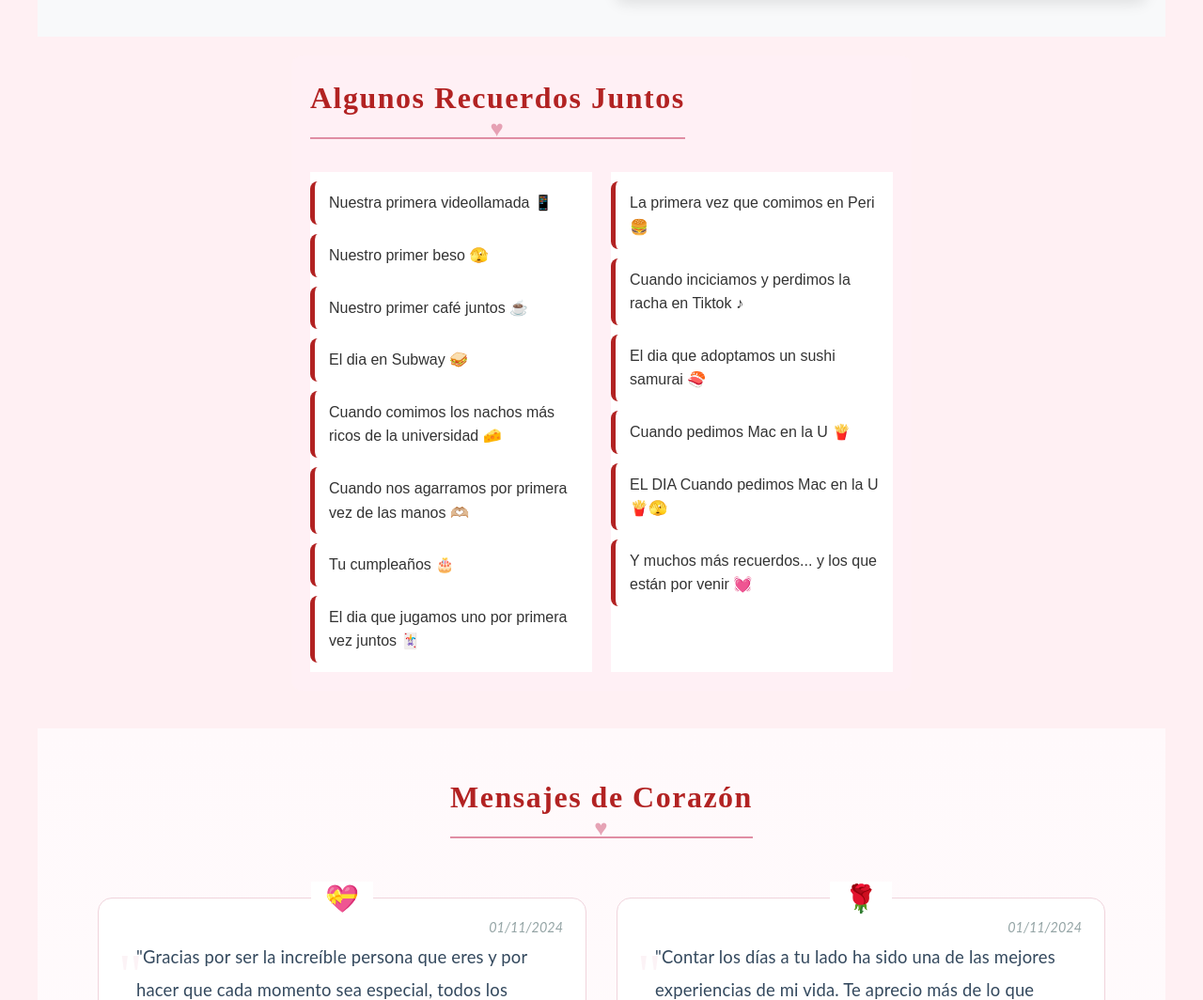
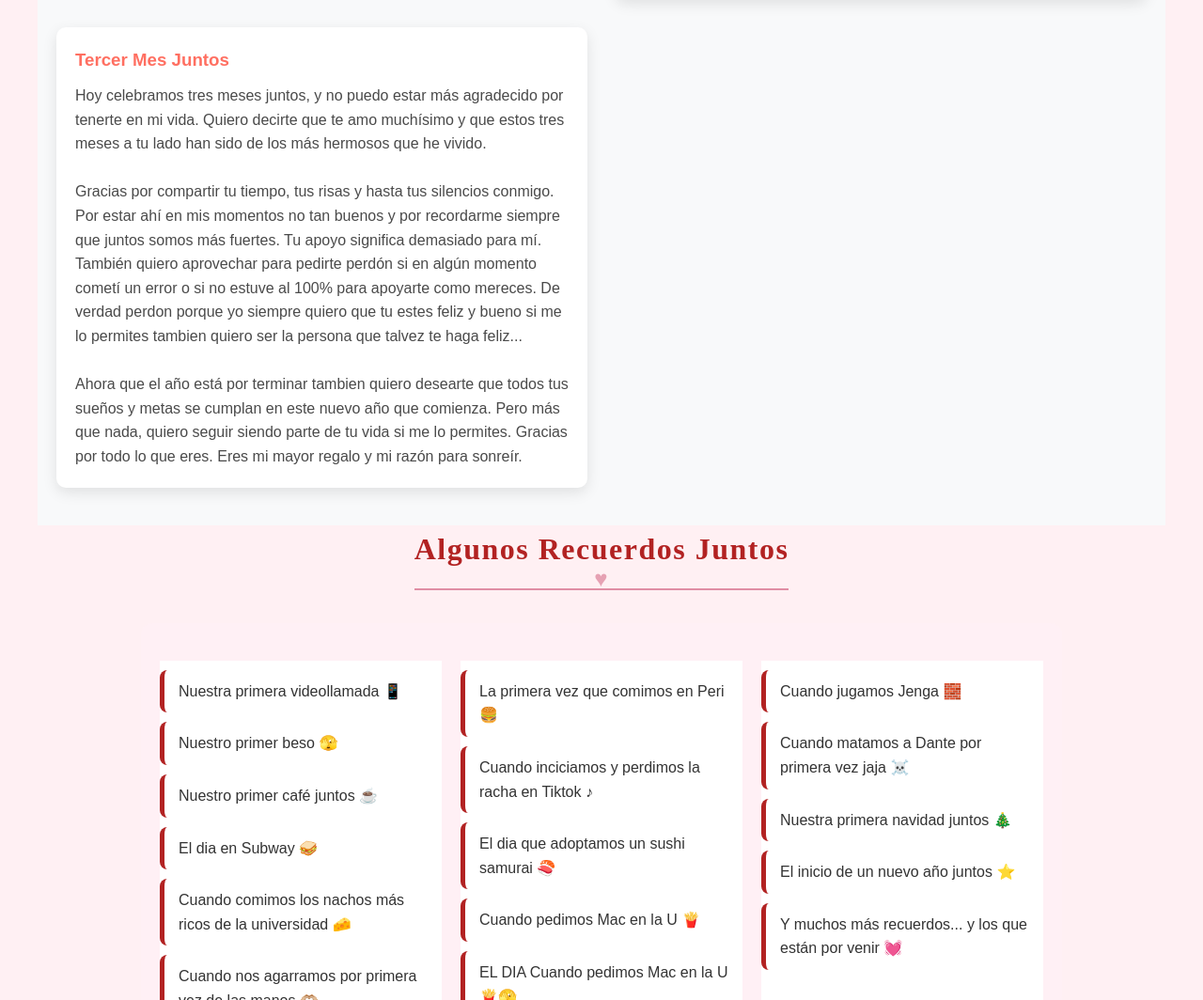
Before and after one commit to dquinonez04/PMS, a plain HTML site: page index.html in a window 1280 px wide. Shown: the part 1736-2800 px from the top of the page at 94% size. Drawn offline with nearby package versions, Linux system fonts and the light colour scheme.

Commit message:
tercer commit 3er mes

```diff
--- a/index.html
+++ b/index.html
@@ -40,7 +40,7 @@
                 <!-- <h2>Nuestros Meses Juntos</h2> -->
                 <ul class="months-list">
                     <li class="month completed">Primer Mes</li>
-                    <li class="month loading">Segundo Mes</li>
+                    <li class="month completed">Segundo Mes</li>
                     <li class="month">Tercer Mes</li>
                     <!-- <li class="month">Cuarto Mes</li>
                 <li class="month">Quinto Mes</li>
@@ -143,6 +143,8 @@
                         y vamos por muchos meses más juntos mi amor!
                     </p>
 
+
+
                     <!-- He descubierto que a tu lado todo tiene un sentido diferente. Las cosas más pequeñas, como una tarde tranquila o un paseo sin rumbo,
                     se transforman en recuerdos inolvidables cuando estoy contigo. Y es que contigo he aprendido que la felicidad no está en los grandes
                     gestos, sino en la sencillez de cada día, en esos pequeños momentos que compartimos y que llenan mi corazón de alegría.
@@ -157,11 +159,39 @@
                     y por cada nueva aventura que nos espera. Estoy emocionado por el futuro y feliz de poder compartirlo contigo.
                 </div> -->
                 </div>
+
+                <div class="meaning-text">
+                    <h3>Tercer Mes Juntos</h3>
+                    <p>
+                        Hoy celebramos tres meses juntos, y no puedo estar más agradecido por tenerte en mi vida.
+                        Quiero decirte que te amo muchísimo y que estos tres meses a tu lado han sido de los más
+                        hermosos que he vivido.
+                        <br>
+                        <br>
+
+                        Gracias por compartir tu tiempo, tus risas y hasta tus silencios conmigo. Por estar ahí en
+                         mis momentos no tan buenos y por recordarme siempre que juntos somos más fuertes. Tu apoyo
+                          significa demasiado para mí.
+                        <br>
+                        También quiero aprovechar para pedirte perdón si en algún momento cometí un error o si no
+                        estuve al 100% para apoyarte como mereces. De verdad perdon porque yo siempre quiero que tu
+                        estes feliz y bueno si me lo permites tambien quiero ser la persona que talvez te haga feliz...
+                        <br>
+                        <br>
+
+                        Ahora que el año está por terminar tambien quiero desearte que todos tus sueños y metas se cumplan
+                         en este nuevo año que comienza. Pero más que nada, quiero seguir siendo parte de tu vida si me lo permites.
+
+                        Gracias por todo lo que eres. Eres mi mayor regalo y
+                         mi razón para sonreír.
+                            </p>
+                </div>
         </section>
 
         <!-- Recuerdos Juntos Section -->
+        <h2 class="section-title">Algunos Recuerdos Juntos</h2>
         <section id="recuerdos-juntos" class="shared-memories-section">
-            <h2 class="section-title">Algunos Recuerdos Juntos</h2>
+
             <!-- Contenedor de listas -->
             <div class="memories-container">
                 <!-- Lista de Recuerdos 1 -->
@@ -182,7 +212,17 @@
                     <li>El dia que adoptamos un sushi samurai 🍣</li>
                     <li>Cuando pedimos Mac en la U 🍟 </li>
                     <li>EL DIA Cuando pedimos Mac en la U 🍟🫣 </li>
+                    <li>La primera vez que fui a tu casa  😳</li>
+                    <li>Cuando jugamos Basta 💓</li>
+
+                </ul>
+                <ul class="memories-list">
+                    <li>Cuando jugamos Jenga 🧱</li>
+                    <li>Cuando matamos a Dante por primera vez jaja ☠️</li>
+                    <li>Nuestra primera navidad juntos 🎄</li>
+                    <li>El inicio de un nuevo año juntos ⭐ </li>
                     <li>Y muchos más recuerdos... y los que están por venir 💓</li>
+
                 </ul>
 
             </div>
@@ -228,7 +268,7 @@
 
             <div class="message-card">
                 <div class="message-icon">💕</div>
-                <div class="message-date">01/11/2024</div>
+                <div class="message-date">01/12/2024</div>
                 <p class="message-text">
                     "Cada momento contigo es un tesoro que guardo en mi corazón. Gracias por hacer que mi vida sea tan
                     hermosa."
@@ -258,7 +298,7 @@
 
             <div class="message-card">
                 <div class="message-icon">🌺</div>
-                <div class="message-date">01/12/2024</div>
+                <div class="message-date">01/01/2025</div>
                 <p class="message-text">
                     "Gracias por iluminar este año en el que pensaba que todo iba a salir mal. Tu has sido la luz que
                     necesitaba."
@@ -268,11 +308,9 @@
 
             <div class="message-card">
                 <div class="message-icon">✨</div>
-                <div class="message-date">01/12/2024</div>
+                <div class="message-date">01/01/2025</div>
                 <p class="message-text">
-                    "Desde que llegaste a mi vida, todo tiene más sentido. Te amo de una manera que ni las palabras
-                    pueden describir,
-                    y cada día a tu lado es un regalo que nunca quiero dejar de vivir."
+                    "Espero que me permitas pasar mucho tiempo este 2025, te amo mucho amoshito."
                 </p>
                 <div class="message-footer">de amarte</div>
             </div>
@@ -386,11 +424,12 @@
     <section class="love-message">
         <div class="love-content">
             <h2>Te amo mucho mi niña. </h2>
+            <!-- <a class="download-btn" href="/pdf/3M_241231_201744.pdf" download="Felices_2_meses_amor.pdf">Presioname ❤️</a>
             <button class="download-btn" onclick="generatePDF()">Presioname ❤️</button>
             <br>
             <br>
             <p>Pd: Perdón por cada vez hacer mas larga la pagina jejeej</p>
-            <p>Pd2: Viste que el contador ya sirve amor? jejee te amo <3 </p>
+            <p>Pd2: Viste que el contador ya sirve amor? jejee te amo <3 </p> -->
         </div>
     </section>
 
```
Also changed, not shown: 1 other file.
